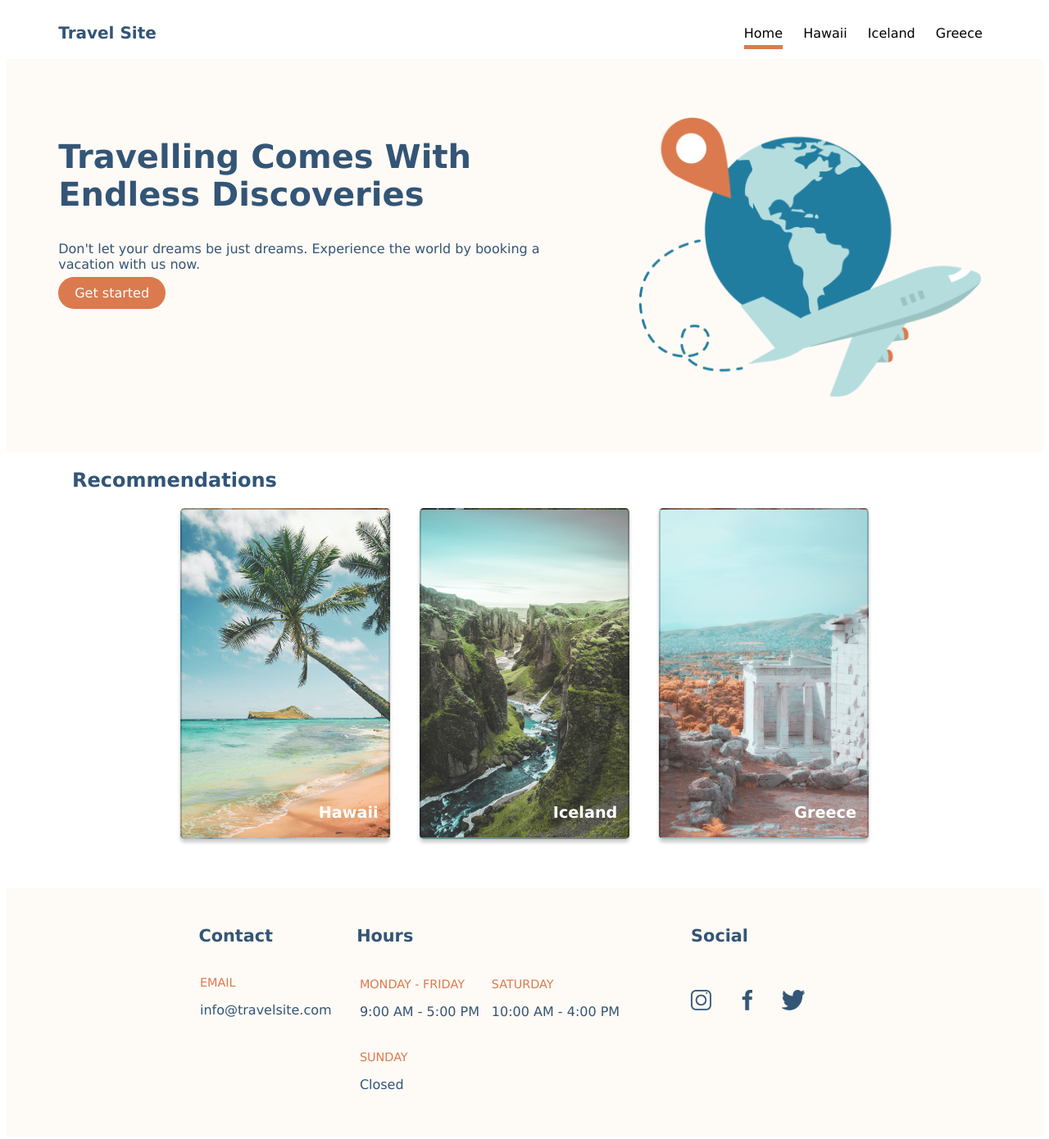
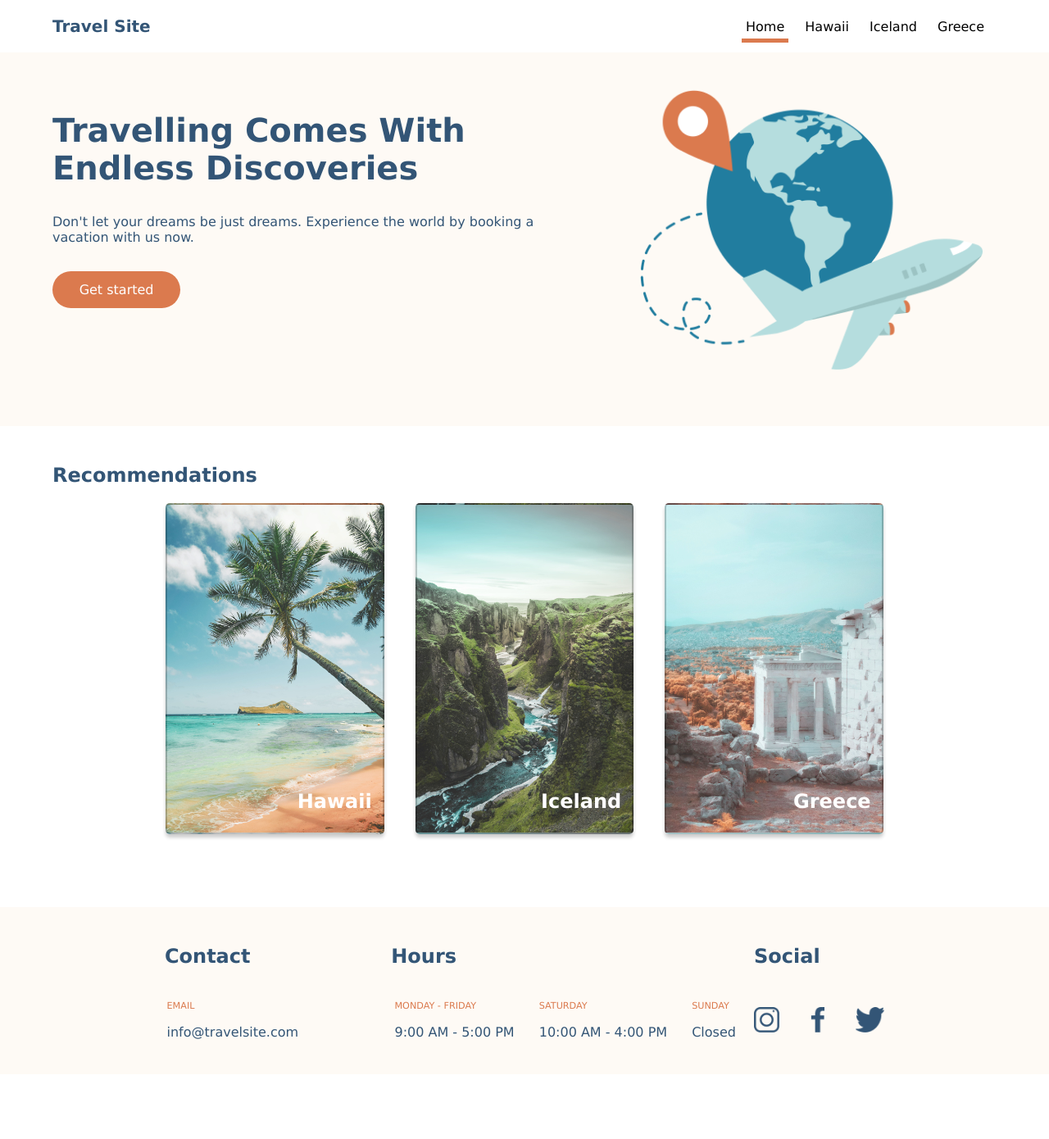
Before and after one commit to benzp54/travel-site, a plain HTML site: page index.html in a window 1280 px wide. Shown: the whole page at 82% size. After the commit the page ends 1311 px from the top, so only its background shows below. Drawn offline with Linux system fonts and the light colour scheme.

Commit message:
Update 2.0 Final

```diff
--- a/css/global.css
+++ b/css/global.css
@@ -5,19 +5,30 @@ html {
     color: #335576;
     background-color: #FFFFFF;
 }
-/**Nav bar must be fixed to the top of the page!**/
+body {
+    margin: 0;
+}
+/**Enable: Nav Bar-fixed position**/
 header {
     display: flex;
+    background-color: #FFFFFF;
     justify-content: space-between;
     align-items: center;
-    padding: 0 5%;
-    margin: 0;
+    position: fixed;
+    width: 100vw;
 }
 h1 {
     font-size: 2.5rem;
     font-style: bold;
 }
 h2 {
+    width: 100%;
+    font-size: 1.5rem;
+    font-style: bold;
+}
+h3 {
+    width: 100%;
+    font-size: 1.5rem;
     font-style: bold;
 }
 
@@ -26,54 +37,65 @@ ul {
     list-style-type: none;
 }
 main {
+    padding-top: 3%;
     margin: 0;
 }
 footer {
     display: flex;
     background-color: #fefaf5;
-    justify-content: space-evenly;
-    padding: 2% 16% 0 16%;
+    justify-content: space-between;
+    padding: 1% 15%;
 }
 
 /**Class Modifiers**/
 .head__title {
     font-size: 1.25rem;
     font-weight: bold;
+    padding: 0 5%;
 }
 .logo__link {
     color: #335576;
     text-decoration: none;
 }
+
 .nav__primary {
     display: flex;
+    padding-right: 5%;
 }
-    /**Style for Nav Links**/
 .nav__item {
     display: inline-block;
     justify-content: flex-end;
     color: black;
-    margin: 0 10px;
+    margin-right: 10px;
+}
+    /**Hover animation for Nav Links**/
+.nav__item:hover {
+    background-color: #DB7A4E;
+    border-radius: 15px;
 }
 .nav__link {
     text-decoration: none;
     color: black;
-    padding-bottom: 5px;
+    padding: 10px 5px 5px 5px;
 }
 .nav__link--active {
     /**Note: Tried 'text-decoration: underline' but switched to border-bottom to replicate correct spacing**/
     border-bottom: solid #DB7A4E 5px;
 }
-.footer__box {
+.footer__flex {
+    display: flex;
+    flex-flow: row wrap;
+    justify-content: space-between;
     font-size: 1.3rem;
     font-weight: bold;
     color: #335576;
+    margin: 1%;
 }
-.footer__flex {
-    display: inline-block;
+.footer__box {
     padding: 1%;
 }
 .footer__item {
-    font-size: 0.9rem;
+    font-size: 0.7rem;
     font-weight: 400;
     color: #DB7A4E;
 }
@@ -82,6 +104,5 @@ footer {
     font-weight: 400;
 }
 .footer__icon {
-   height: 9%;
-   margin: 17% 15% 0 0;
+    height: 1.5em;
 }
--- a/css/main.css
+++ b/css/main.css
@@ -14,12 +14,17 @@
     width: 60%;
     padding: 5% 0 5% 5%;
 }
+.button__link {
+    text-decoration: none;
+}
 .button__start {
     color: white;
     background-color: #DB7A4E;
-    text-decoration: none;
-    padding: 10px 20px;
+    max-width: fit-content;
+    text-align: center;
     border-radius: 25px;
+    padding: 2% 5%;
+    margin-top: 5%;
 }
 .hero__graphic {
     display: inline-block;
@@ -30,8 +35,8 @@
     height: 350px;
 }
 .recommendations {
-    padding: 0 80px;
-    margin-bottom: 60px;
+    padding: 2% 5%;
+    margin-bottom: 5%;
 }
 .rec__box {
     display: flex;
@@ -52,7 +57,7 @@
     align-items: flex-end;
 }
 .rec__text {
-    font-size: 1.2rem;
+    font-size: 1.5rem;
     font-weight: bold;
     margin-right: 5%;
 }
--- a/index.html
+++ b/index.html
@@ -27,12 +27,12 @@
     <!--Section: Main-->
         <main>
         <!--Section: Hero-->
-            <!--Recheck button not respecting margin-->
         <section class="hero__container">
             <div class="hero__text">
                 <h1>Travelling Comes With Endless Discoveries</h1>
                 <p>Don't let your dreams be just dreams. Experience the world by booking a vacation with us now.</p>
-                <a class="button__start" href="./index.html">Get started</a>
+                <a class="button__link" href="./pages/start.html">
+                    <p class="button__start">Get started</p></a>
             </div>
             <div class="hero__graphic">
                 <img class="hero__graphic--img" src="./assets/images/hero.png">
@@ -55,36 +55,38 @@
             </div>
         </section>
     <!--Section: Footer-->
-        <!--Reassess Flexbox sections; spacing (Hours);-->
         <footer>
-            <div class="footer__box">
-                <p>Contact</p>
-                <div class="footer__flex">
+            <div class="footer__flex">
+                <h3>Contact</h3>
+                <div class="footer__box">
                     <p class="footer__item">EMAIL</p>
                     <p class="footer__desc">info@travelsite.com</p>
                 </div>
             </div>
-            <div class="footer__box">
-                <p>Hours</p>
-                <div class="footer__flex">
+            <div class="footer__flex">
+                <h3>Hours</h3>
+                <div class="footer__box">
                     <p class="footer__item">MONDAY - FRIDAY</p>
                     <p class="footer__desc">9:00 AM - 5:00 PM</p>
                 </div>
-                <div class="footer__flex">
+                <div class="footer__box">
                     <p class="footer__item">SATURDAY</p>
                     <p class="footer__desc">10:00 AM - 4:00 PM</p>
                 </div>
-                <div class="footer__flex">
+                <div class="footer__box">
                     <p class="footer__item">SUNDAY</p>
                     <p class="footer__desc">Closed</p>
                 </div>
             </div>
-            <div class="footer__box">
-                <p>Social</p>
-                <img class="footer__icon" src="./assets/images/icon-instagram.png" alt="instagram" href="https://instagram.com">
-                <img class="footer__icon" src="./assets/images/icon-facebook.png" alt="facebook" href="https://facebook.com">
-                <img class="footer__icon" src="./assets/images/icon-twitter.png" alt="twitter" href="https://twitter.com">
-            </div>
+            <div class="footer__flex">
+                <h3>Social</h3>
+                <a href="https://instagram.com" alt="instagram">
+                    <img class="footer__icon" src="./assets/images/icon-instagram.png" alt="instagram" href="https://instagram.com"></a>
+                <a href="https://facebook.com" alt="facebook">
+                    <img class="footer__icon" src="./assets/images/icon-facebook.png" alt="facebook"></a>
+                <a href="https://twitter.com" alt="twitter">
+                    <img class="footer__icon" src="./assets/images/icon-twitter.png" alt="twitter"></a>
+                </div>
         </footer>
     </main>
     </body>
```
Also changed, not shown: css/destinations.css (+19 -0 lines), pages/greece.html (+15 -11 lines), pages/hawaii.html (+15 -12 lines), pages/iceland.html (+15 -11 lines), pages/start.html (added, +74 -0 lines).
